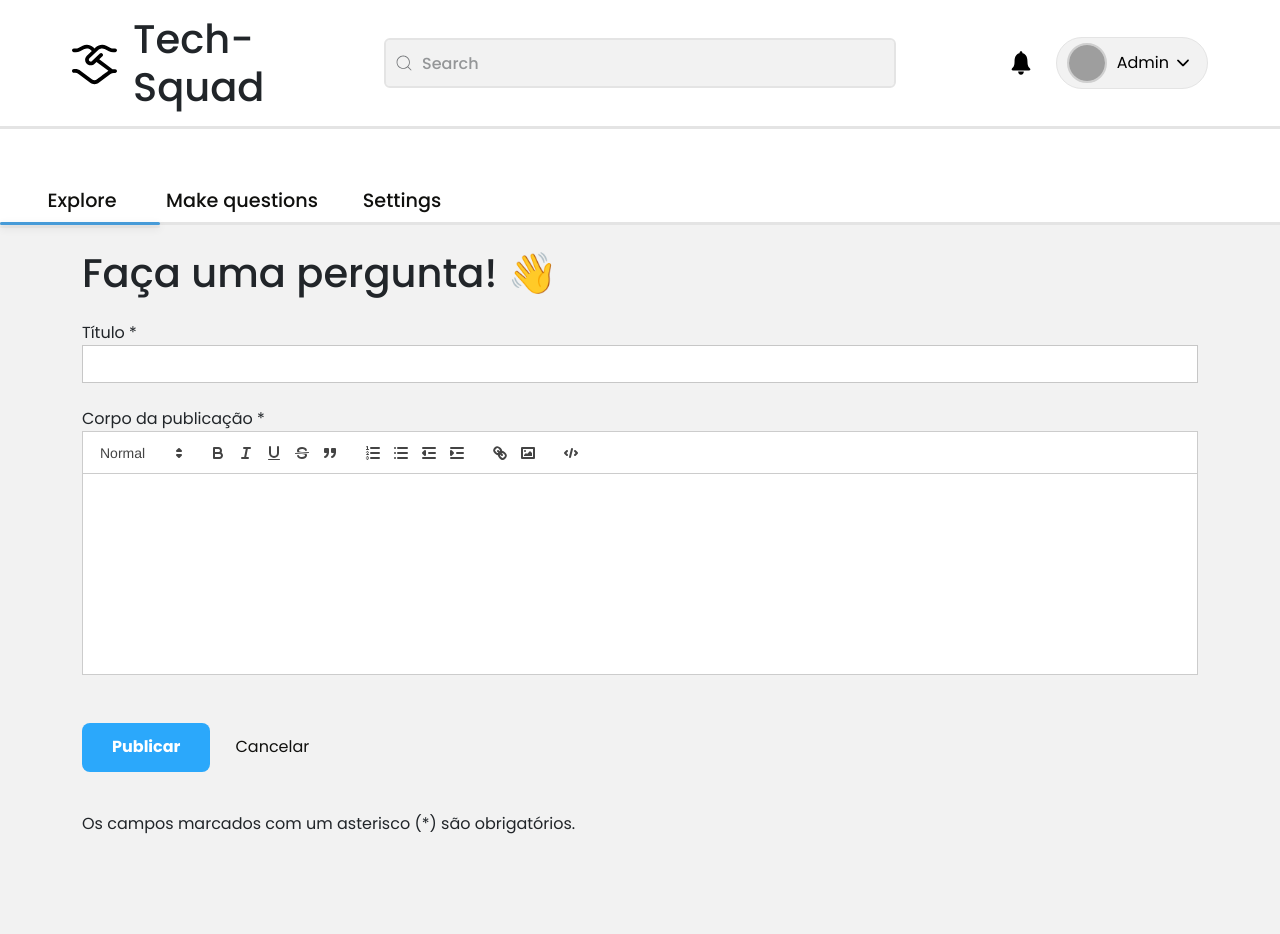
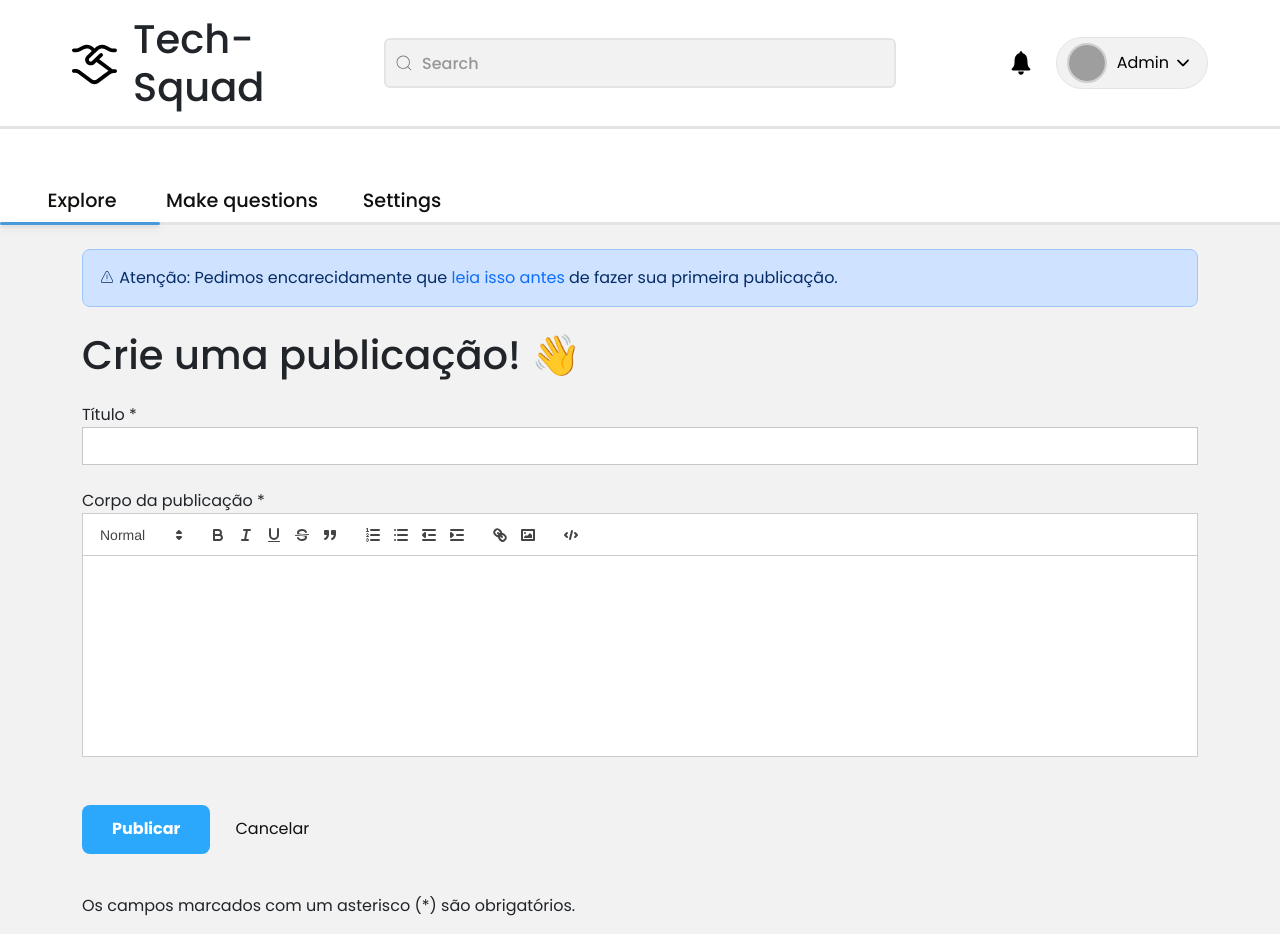
Before and after one commit to danieltinois/tech-squad, a React (Vite) app: page /make-questions in a window 1280 px wide. Before the commit the page ends 852 px from the top, so only its background shows below. Built offline with nearby package versions, Linux system fonts and the light colour scheme; grey boxes are pictures that could not be loaded.

Commit message:
added | publication information

```diff
--- a/src/components/post/styles.css
+++ b/src/components/post/styles.css
@@ -182,3 +182,10 @@
     stroke-dasharray: 200 0;
   }
 }
+
+.post-container pre {
+  background-color: #333; /* Cor de fundo escura */
+  border-radius: 8px; /* Raio da borda */
+  padding: 10px; /* Espaçamento interno */
+  color: #fff; /* Cor do texto */
+}
--- a/src/components/postForm/index.jsx
+++ b/src/components/postForm/index.jsx
@@ -1,26 +1,61 @@
 import React, { useState } from "react";
+import ReactQuill from "react-quill";
+import "react-quill/dist/quill.snow.css";
 
 import "./styles.css";
-import { TextEditor } from "../textEditor";
 
 export function PostForm() {
   const [title, setTitle] = useState("");
-  const [content, setContent] = useState("");
-  const [source, setSource] = useState("");
+  const [body, setBody] = useState("");
 
   const handleSubmit = (event) => {
     event.preventDefault();
     // Aqui você pode enviar os dados para o backend.
     console.log("Title:", title);
-    console.log("Content:", content);
-    console.log("Source:", source);
+    console.log("Body:", body);
+  };
+
+  const modules = {
+    toolbar: [
+      [{ header: [1, 2, false] }],
+      ["bold", "italic", "underline", "strike", "blockquote"],
+      [
+        { list: "ordered" },
+        { list: "bullet" },
+        { indent: "-1" },
+        { indent: "+1" },
+      ],
+      ["link", "image"],
+      [{ "code-block": null }],
+    ],
+  };
+
+  const formats = [
+    "header",
+    "bold",
+    "italic",
+    "underline",
+    "strike",
+    "blockquote",
+    "list",
+    "bullet",
+    "indent",
+    "link",
+    "image",
+    "code-block",
+  ];
+
+  const handleQuill = (value) => {
+    setBody(value);
   };
 
   return (
-    <div className="container">
-      <h1 className="my-4">
-        Faça uma pergunta! <span className="wave">👋</span>
-      </h1>
+    <div>
+      <div>
+        <h1 className="my-4">
+          Crie uma publicação! <span className="wave">👋</span>
+        </h1>
+      </div>
       <form onSubmit={handleSubmit}>
         <div className="form-group">
           <label htmlFor="title">Título *</label>
@@ -36,14 +71,21 @@ export function PostForm() {
         <div className="form-group my-4">
           <label htmlFor="content">Corpo da publicação *</label>
 
-          <TextEditor />
+          <ReactQuill
+            value={body}
+            onChange={handleQuill}
+            modules={modules}
+            formats={formats}
+            className="react-quill"
+            theme="snow"
+          />
         </div>
 
         <div className="my-4 btn-group">
           <button type="submit" className="btn-publisher">
             Publicar
           </button>
-          <button type="button" className="btn-cancel-custom">
+          <button type="reset" className="btn-cancel-custom">
             Cancelar
           </button>
         </div>
--- a/src/components/postForm/styles.css
+++ b/src/components/postForm/styles.css
@@ -81,3 +81,19 @@
     transform: rotate(0deg);
   }
 }
+
+/* React quill */
+
+.quill {
+  height: 100%;
+}
+
+.react-quill {
+  background: #ffff;
+}
+
+.ql-editor {
+  min-height: 200px;
+
+  font-family: "Poppins", sans-serif;
+}
--- a/src/components/textEditor/index.jsx
+++ /dev/null
@@ -1,56 +0,0 @@
-import React, { useState } from "react";
-import ReactQuill from "react-quill";
-import "react-quill/dist/quill.snow.css";
-
-import "./styles.css";
-
-export function TextEditor() {
-  const [body, setBody] = useState("");
-
-  const modules = {
-    toolbar: [
-      [{ header: [1, 2, false] }],
-      ["bold", "italic", "underline", "strike", "blockquote"],
-      [
-        { list: "ordered" },
-        { list: "bullet" },
-        { indent: "-1" },
-        { indent: "+1" },
-      ],
-      ["link", "image"],
-      [{ "code-block": null }], // Adicionando o botão para inserção de bloco de código
-    ],
-  };
-
-  const formats = [
-    "header",
-    "bold",
-    "italic",
-    "underline",
-    "strike",
-    "blockquote",
-    "list",
-    "bullet",
-    "indent",
-    "link",
-    "image",
-    "code-block", // Adicionando o formato de bloco de código
-  ];
-
-  const handleQuill = (value) => {
-    setBody(value);
-  };
-
-  return (
-    <div>
-      <ReactQuill
-        value={body}
-        onChange={handleQuill}
-        modules={modules}
-        formats={formats}
-        className="react-quill"
-        theme="snow"
-      />
-    </div>
-  );
-}
--- a/src/components/textEditor/styles.css
+++ /dev/null
@@ -1,13 +0,0 @@
-.quill {
-  height: 100%;
-}
-
-.react-quill {
-  background: #ffff;
-}
-
-.ql-editor {
-  min-height: 200px;
-
-  font-family: "Poppins", sans-serif;
-}
--- a/src/global.css
+++ b/src/global.css
@@ -1,9 +1,13 @@
 * {
-    margin: 0;
-    padding: 0;
-    box-sizing: border-box;
+  margin: 0;
+  padding: 0;
+  box-sizing: border-box;
 }
 
 body {
-    font-family: "Poppins", sans-serif;;
+  font-family: "Poppins", sans-serif;
 }
+
+body textarea button input {
+  font-family: "Poppins", sans-serif;
+}
--- a/src/pages/MakeQuestions/index.jsx
+++ b/src/pages/MakeQuestions/index.jsx
@@ -1,12 +1,33 @@
-import { useEffect } from "react";
+import { useEffect, useState } from "react";
 import { PostForm } from "../../components/postForm";
+import "./styles.css";
+
+import { CiWarning } from "react-icons/ci";
 
 export function MakeQuestions() {
+  const [showAlert, setShowAlert] = useState(false);
+
+  useEffect(() => {
+    setShowAlert(true);
+  }, []);
+
   useEffect(() => {
     document.title = "Make Questions - Tech Squad";
   }, []);
   return (
-    <div>
+    <div className="container">
+      <div
+        className={`alert-info p-3 text-primary-emphasis bg-primary-subtle border border-primary-subtle rounded-3 mt-4 ${
+          showAlert ? "slide-down-fade-in" : ""
+        } `}
+      >
+        <span>
+          <CiWarning /> Atenção: Pedimos encarecidamente que{" "}
+          <a className="info-link">leia isso antes</a> de fazer sua primeira
+          publicação.
+        </span>
+      </div>
+
       <PostForm />
     </div>
   );
--- /dev/null
+++ b/src/pages/MakeQuestions/styles.css
@@ -0,0 +1,41 @@
+.alert-info {
+  display: flex;
+  align-items: center;
+  /* margin: 0px 2rem; */
+
+  svg {
+    position: relative;
+    top: -2.1px;
+  }
+}
+
+.bg-blue-subtle {
+  background-color: rgba(71, 155, 216, 0.1); /* cor azul com 10% de opacidade */
+}
+
+.info-link {
+  cursor: pointer;
+  text-decoration: none;
+}
+
+.info-link:hover {
+  text-decoration: underline;
+}
+
+/* Animação da informação para primeira publicação */
+
+.slide-down-fade-in {
+  animation: slideDownFadeIn 1s ease forwards;
+}
+
+@keyframes slideDownFadeIn {
+  0% {
+    transform: translateY(-20px);
+    opacity: 0;
+  }
+
+  100% {
+    transform: translateY(0);
+    opacity: 1;
+  }
+}
```
Also changed, not shown: src/components/post/index.jsx (+16 -9 lines).
